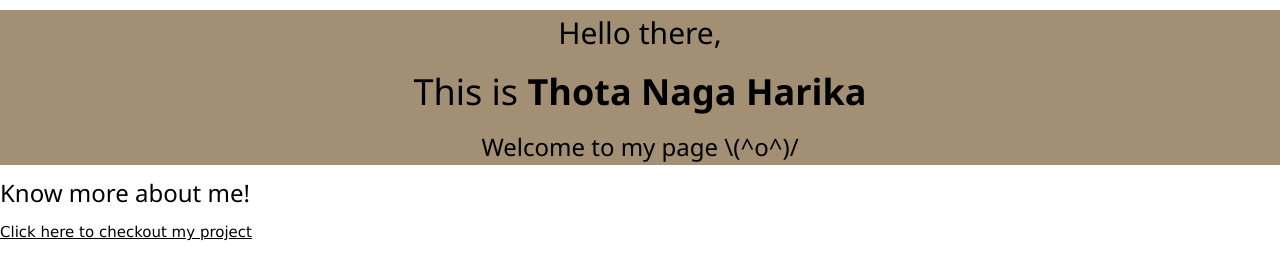
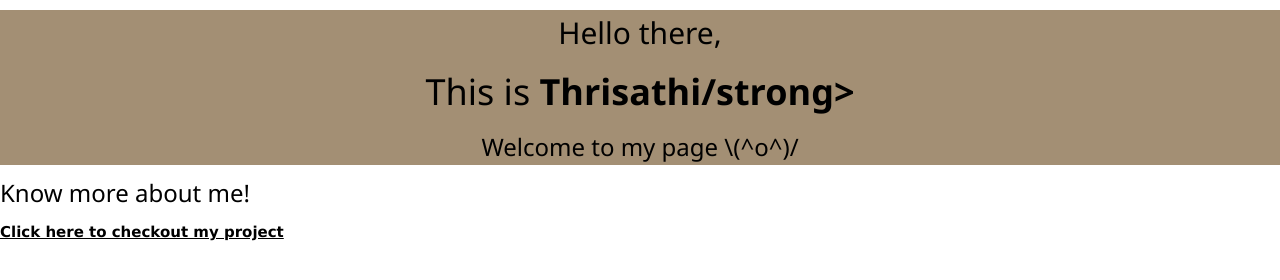
Before and after one commit to lalithathrisathi/level, a plain HTML site: page index.html in a window 1280 px wide. Drawn offline with nearby package versions, Linux system fonts and the light colour scheme.

Commit message:
Update index.html

```diff
--- a/index.html
+++ b/index.html
@@ -14,7 +14,7 @@
     <body>
         <div id="intro">
             <h2>Hello there,</h2>
-        <h1>This is <strong>Thota Naga Harika</strong></h1>
+        <h1>This is <strong>Thrisathi/strong></h1>
         <h3>Welcome to my page \(^o^)/</h3>
         </div>
         <div>
```
